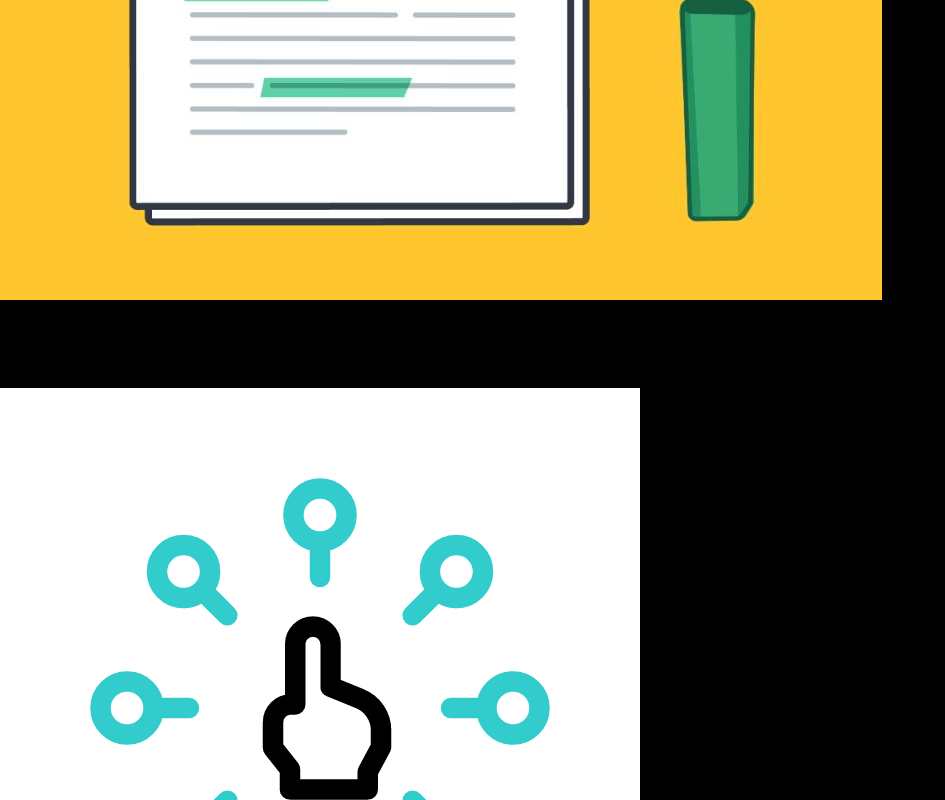
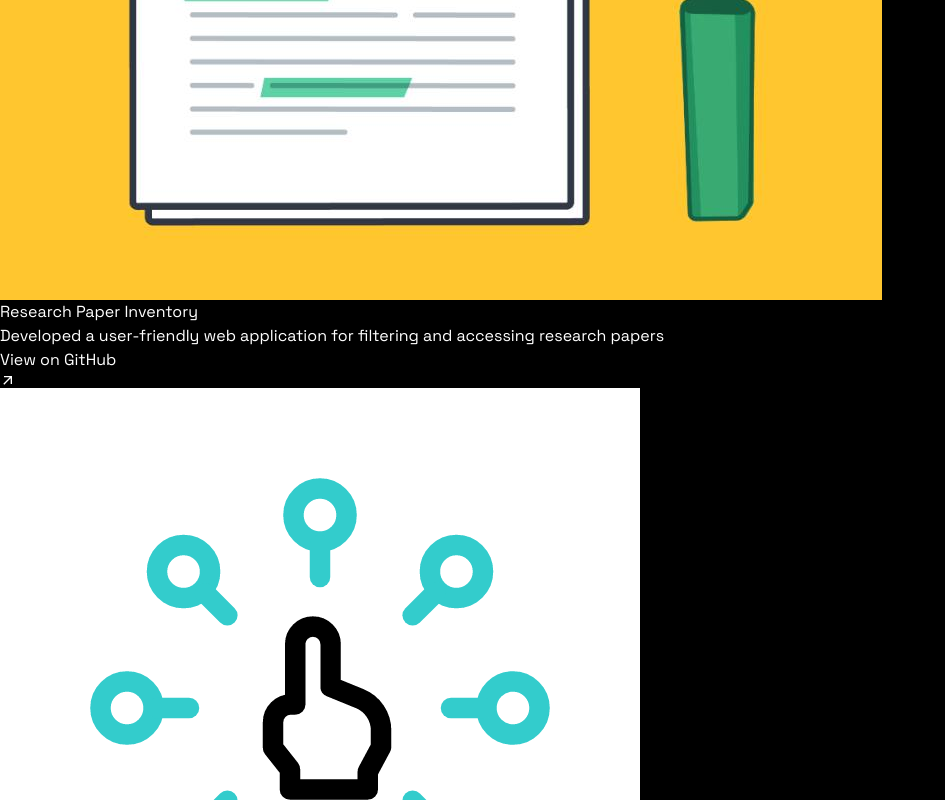
Before and after one commit to Tarun-Pantangi/TarunPantangiPortfolio, a React (Vite) app: page / in a window 1280 px wide. Shown: the part 1363-2163 px from the top of the page, without its empty margins (0-945 px from the left). Built offline with nearby package versions, Linux system fonts and the light colour scheme.

Commit message:
Update Projects.jsx

```diff
--- a/src/components/Projects.jsx
+++ b/src/components/Projects.jsx
@@ -21,20 +21,15 @@ const Projects = () => {
             transition={{ duration: 0.5 }}
             whileHover={{ scale: 1.05 }}
             key={project.id}
-            className="group relative overflow-hidden rounded-3xl"
+            className="relative overflow-hidden rounded-3xl"
           >
             <motion.img
               whileHover={{ scale: 1.1 }}
               src={project.image}
               alt={project.name}
-              className="h-full w-full object-cover transition-transform duration-500 group-hover:scale-110"
+              className="h-full w-full object-cover transition-transform duration-500"
             />
-            <motion.div
-              initial={{ opacity: 0 }}
-              whileHover={{ opacity: 1 }}
-              transition={{ duration: 0.5 }}
-              className="absolute inset-0 flex flex-col items-center justify-center text-white opacity-0 backdrop-blur-lg transition-opacity duration-500 group-hover:opacity-100"
-            >
+            <div className="absolute inset-0 flex flex-col items-center justify-center text-white opacity-100 backdrop-blur-lg transition-opacity duration-500">
               <h3 className="mb-2 text-xl">{project.name}</h3>
               <p className="mb-12 p-4">{project.description}</p>
               <a
@@ -48,7 +43,7 @@ const Projects = () => {
                   <MdArrowOutward />
                 </div>
               </a>
-            </motion.div>
+            </div>
           </motion.div>
         ))}
       </div>
```
